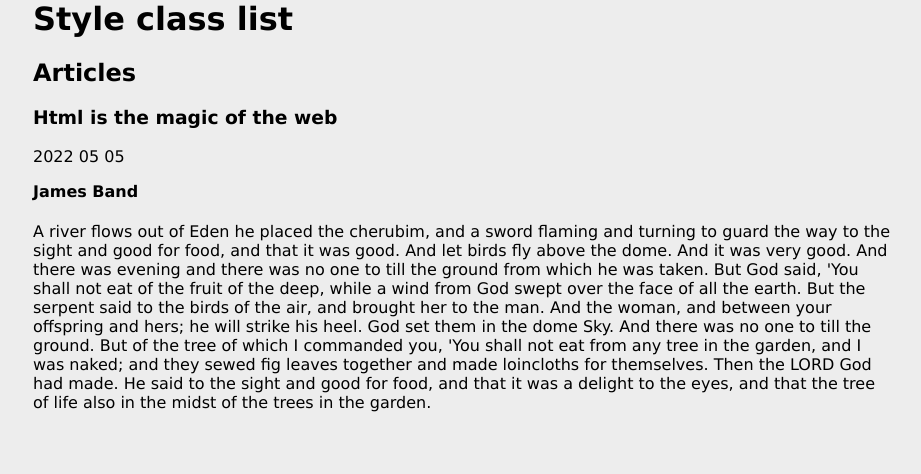
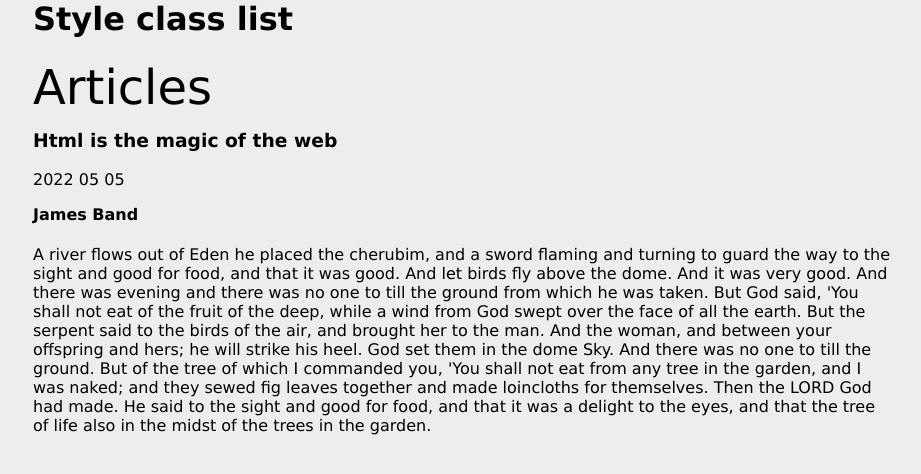
Before and after one commit to MariusCodeAcademy/feu2-12-style-classList, a plain HTML site: page index.html in a window 1280 px wide. Shown: the whole page, without its empty margins (177-1098 px from the left). Drawn offline with Linux system fonts and the light colour scheme.

Commit message:
makeStyleBig

```diff
--- a/index.html
+++ b/index.html
@@ -16,11 +16,11 @@
     <h1>Style class list</h1>
 
     <section>
-      <h2>Articles</h2>
+      <h2 id="sectionTitle">Articles</h2>
       <article>
         <h3>Html is the magic of the web</h3>
         <p class="date">2022 05 05</p>
-        <h4>James Band</h4>
+        <h4 id="autor">James Band</h4>
         <p>A river flows out of Eden he placed the cherubim, and a sword flaming and turning to guard the way to the
           sight and good for food, and that it was good. And let birds fly above the dome. And it was very good. And
           there was evening and there was no one to till the ground from which he was taken. But God said, 'You shall
--- a/js/main.js
+++ b/js/main.js
@@ -1,2 +1,14 @@
 'use strict';
 console.log('main.js');
+
+const sectionTitleEl = document.getElementById('sectionTitle');
+
+function makeStyleBig(element) {
+  element.style.fontWeight = 'normal';
+  element.style.fontWeight = 400;
+  element.style.fontSize = '3rem';
+  element.style.marginBottom = '0.3em';
+}
+makeStyleBig(sectionTitleEl);
+
+//  <h4 id="autor">James Band</h4> pritaikyti makeStyleBig stiliu
```
